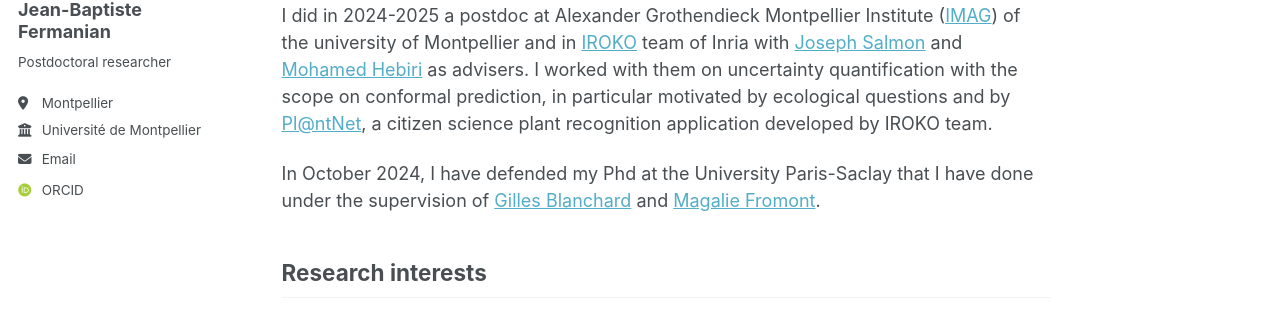
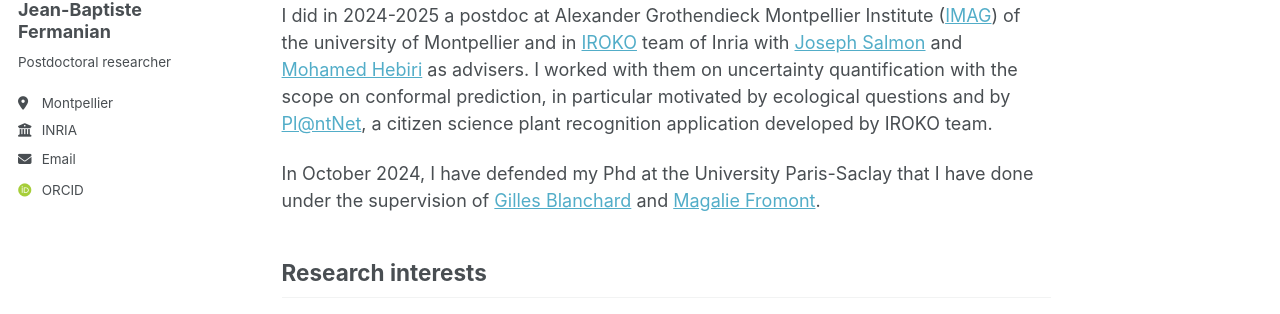
Before and after one commit to jeanbaptistefermanian/jeanbaptistefermanian.github.io, a Jekyll site: the page built from _pages/about.md, in a window 1280 px wide. Shown: the part 251-565 px from the top of the page. Built offline with Jekyll 4.4.1, drawn with Linux system fonts in a browser that asks for light colours; some web fonts are replaced.

Commit message:
update inria

```diff
--- a/_config.yml
+++ b/_config.yml
@@ -26,7 +26,7 @@ author:
   pronouns         : # example: "she/her"
   bio              : "Postdoctoral researcher"
   location         : "Montpellier"
-  employer         : "Université de Montpellier"
+  employer         : "INRIA"
   uri              : # URL
   email            : "jean-baptiste.fermanian@inria.fr"
 
```
